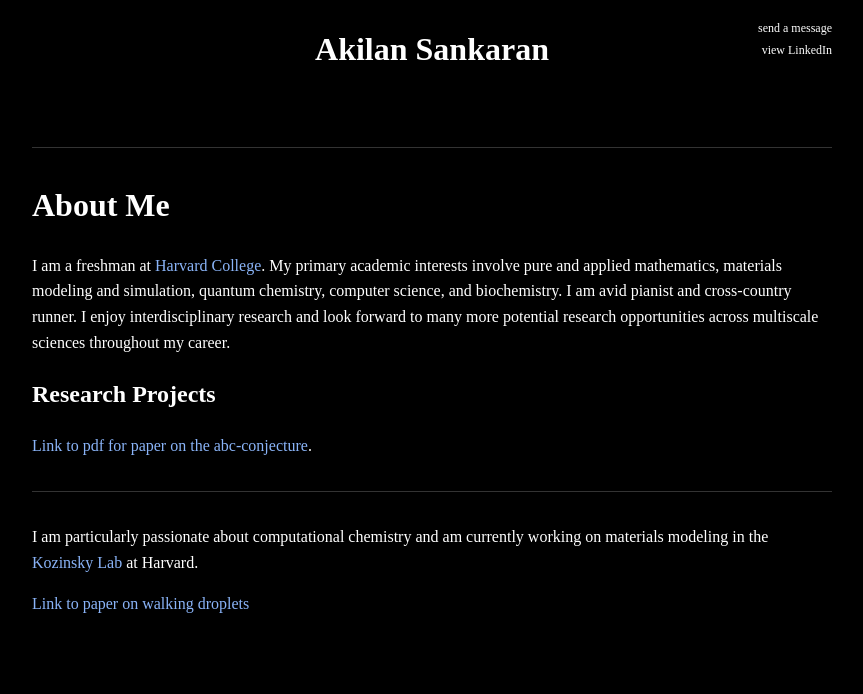
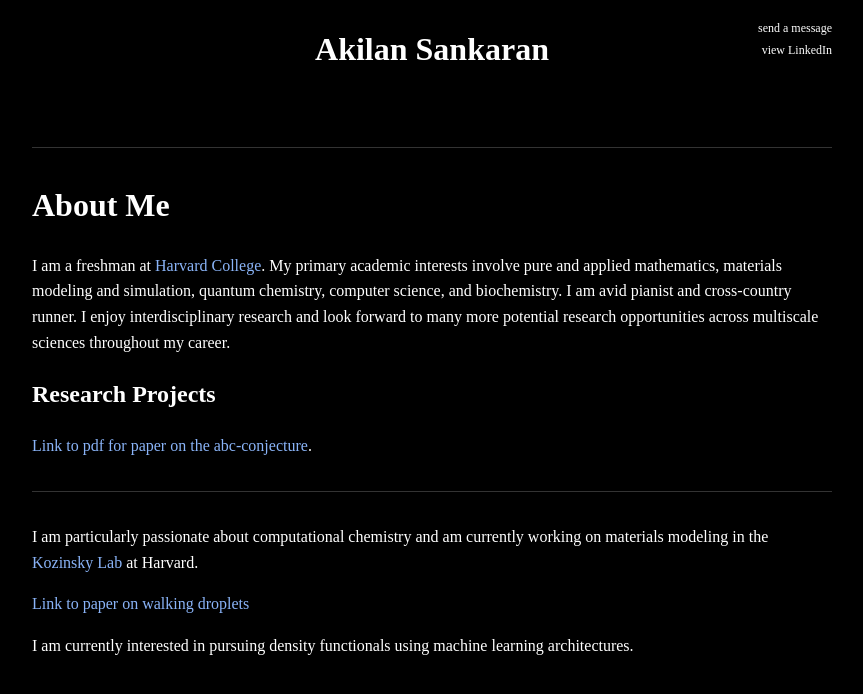
Before and after one commit to akilansankaran/akilansankaran.github.io, a Jekyll site: the page built from index.md, in a window 1280 px wide. Shown: the top 694 px of the page, without its empty margins (208-1071 px from the left). Built offline with Jekyll 4.4.1, drawn with Linux system fonts in a browser that asks for light colours.

Commit message:
small change

```diff
--- a/index.md
+++ b/index.md
@@ -17,3 +17,5 @@ I am a freshman at [Harvard College](https://harvard.edu). My primary academic i
 I am particularly passionate about computational chemistry and am currently working on materials modeling in the [Kozinsky Lab](https://mir.g.harvard.edu/) at Harvard.
 
 [Link to paper on walking droplets](./sts_paper_final.pdf)
+
+I am currently interested in pursuing density functionals using machine learning architectures.
```
